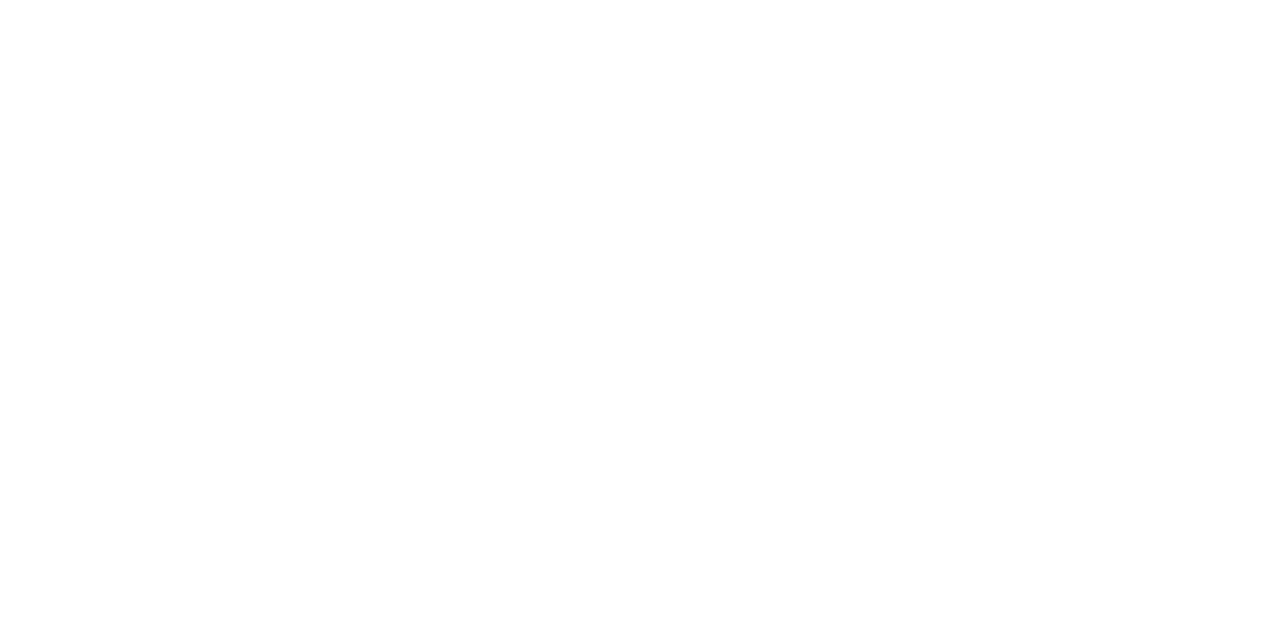
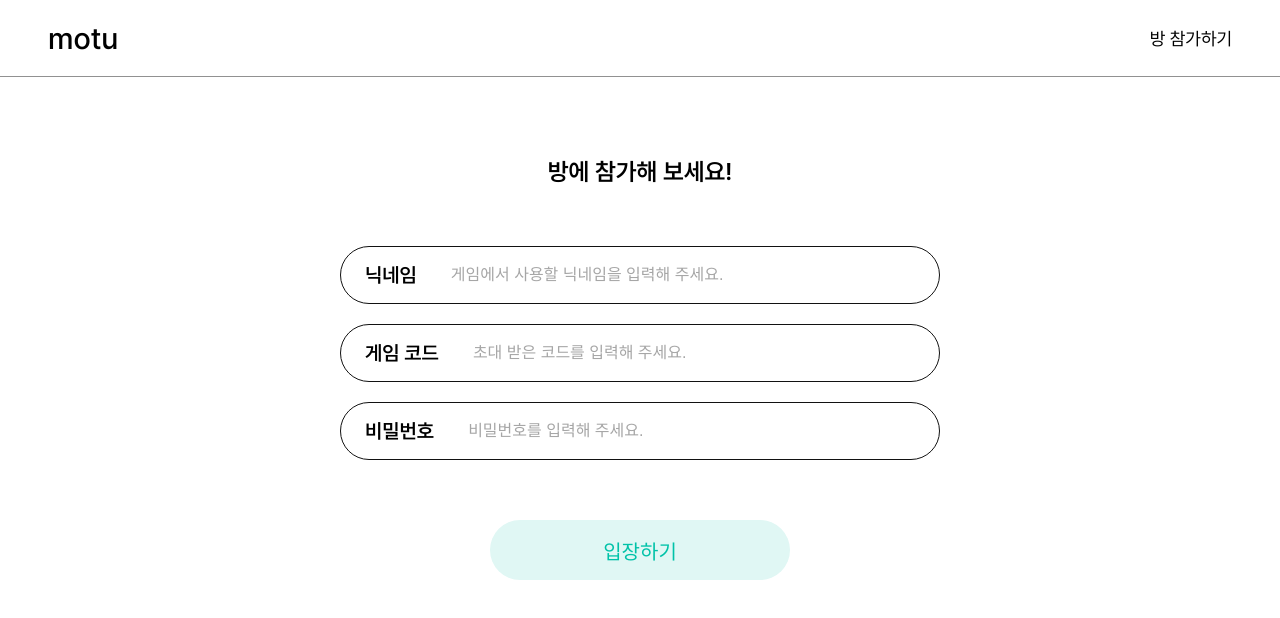
Before and after one commit to 9oormthon-univ/2025_SEASONTHON_TEAM_74_FE, a React (Vite) app: page /join-room in a window 1280 px wide. Before the commit this address led to /. Shown: the top 618 px of the page. Built offline with nearby package versions, Linux system fonts and the light colour scheme.

Commit message:
[FEATURE] 방 참가하기 페이지

```diff
--- a/src/App.jsx
+++ b/src/App.jsx
@@ -2,6 +2,7 @@
 import './App.css';
 import TestPage from './pages/TestPage';
 import CreateRoom from './pages/CreateRoom';
+import JoinRoom from './pages/JoinRoom';
 
 function App() {
   return (
@@ -9,6 +10,7 @@
       <Route path="*" element={<Navigate to="/" replace />} />
       <Route path="/test" element={<TestPage />} />
       <Route path="/create-room" element={<CreateRoom />} />
+      <Route path="/join-room" element={<JoinRoom />} />
     </Routes>
   );
 }
--- a/src/pages/CreateRoom.jsx
+++ b/src/pages/CreateRoom.jsx
@@ -37,12 +37,12 @@
         <Wrapper>
             <TitleHeader title="방 만들기" />
             <BodyContainer>
-                <Heading>방을 만들어보세요!</Heading>
+                <Heading>방을 만들어 보세요!</Heading>
 
                 {/* 입력 필드 */}
                 <InputBox>
                     <Label>방장</Label>
-                    <Input type="text" placeholder="닉네임을 적어주세요." />
+                    <Input type="text" placeholder="닉네임을 입력해 주세요." />
                 </InputBox>
 
                 <InputBox>
@@ -52,7 +52,7 @@
 
                 <InputBox>
                     <Label>비밀번호</Label>
-                    <Input type="password" placeholder="비밀번호를 설정할 수 있어요. 원하지 않으면 비워두세요." />
+                    <Input type="password" placeholder="비밀번호를 설정할 수 있어요. (선택)" />
                 </InputBox>
 
                 <InputBox>
@@ -98,7 +98,7 @@
                 <InputBox>
                     <Label>연도 설정</Label>
                     <Select value={year} onChange={(e) => setYear(e.target.value)}>
-                        <option disabled hidden>게임을 진행할 연도를 설정해주세요.</option>
+                        <option disabled hidden>게임을 진행할 연도를 설정해 주세요.</option>
                         {[2000, 2005, 2010, 2015].map((y) => (
                             <option key={y} value={y}>{y}</option>
                         ))}
--- /dev/null
+++ b/src/pages/JoinRoom.jsx
@@ -0,0 +1,123 @@
+import React, { useState } from 'react';
+import styled from 'styled-components';
+import TitleHeader from '../components/TitleHeader';
+
+const JoinRoom = () => {
+    //const [code, setCode] = useState("");
+    //const [nickname, setNickname] = useState("");
+    //const [password, setPassword] = useState("");
+
+    return (
+        <Wrapper>
+            <TitleHeader title="방 참가하기" />
+            <BodyContainer>
+                <Heading>방에 참가해 보세요!</Heading>
+
+                {/* 닉네임 */}
+                <InputBox>
+                    <Label>닉네임</Label>
+                    <Input type="text" placeholder="게임에서 사용할 닉네임을 입력해 주세요." />
+                </InputBox>
+
+                {/* 게임 코드 */}
+                <InputBox>
+                    <Label>게임 코드</Label>
+                    <Input type="text" placeholder="초대 받은 코드를 입력해 주세요." />
+                </InputBox>
+
+                {/* 비밀번호 */}
+                <InputBox>
+                    <Label>비밀번호</Label>
+                    <Input type="password" placeholder="비밀번호를 입력해 주세요." />
+                </InputBox>
+
+                <JoinBtn>입장하기</JoinBtn>
+            </BodyContainer>
+        </Wrapper>
+    );
+}
+
+export default JoinRoom;
+
+const Wrapper = styled.div`
+    width: 100%;
+    min-height: 100vh;
+    display: flex;
+    flex-direction: column;
+    color: #000000;
+`;
+
+const BodyContainer = styled.div`
+    width: 100%;
+    max-width: 600px;
+    margin: 80px auto;
+    display: flex;
+    flex-direction: column;
+    align-items: center;
+    gap: 20px;
+`;
+
+const Heading = styled.span`
+    font-size: 24px;
+    font-weight: 600;
+    margin-bottom: 40px;
+    cursor: default;
+`;
+
+const InputBox = styled.div`
+    width: 100%;
+    max-width: 600px;
+    height: 20px;
+    display: flex;
+    flex-direction: row;
+    align-items: center;
+    padding: 28px 24px;
+    box-sizing: border-box;
+    border: 1px solid #121212;
+    border-radius: 100px;
+`;
+
+const Label = styled.span`
+    margin-right: 32px;
+    font-size: 20px;
+    font-weight: 600;
+    cursor: default;
+`;
+
+const Input = styled.input`
+    flex: 1;
+    display: flex;
+    align-items: center;
+    justify-content: center;
+    border: none;
+    outline: none;
+    font-size: 16px;
+    background-color: transparent;
+
+    &::placeholder {
+        color: #A6A6A6;
+    }
+`;
+
+const JoinBtn = styled.button`
+    width: 100%;
+    max-width: 300px;
+    height: 60px;
+    display: flex;
+    align-items: center;
+    justify-content: center;
+    margin-top: 40px;
+    padding: 16px;
+    border: none;
+    border-radius: 30px;
+    background-color: #E0F7F4;
+    color: #00C2A8;
+    font-size: 20px;
+    font-weight: 500;
+    cursor: pointer;
+    transition: all 0.2s;
+
+    &:hover {
+        background-color: #C8EBE3;
+    }
+`;
```
